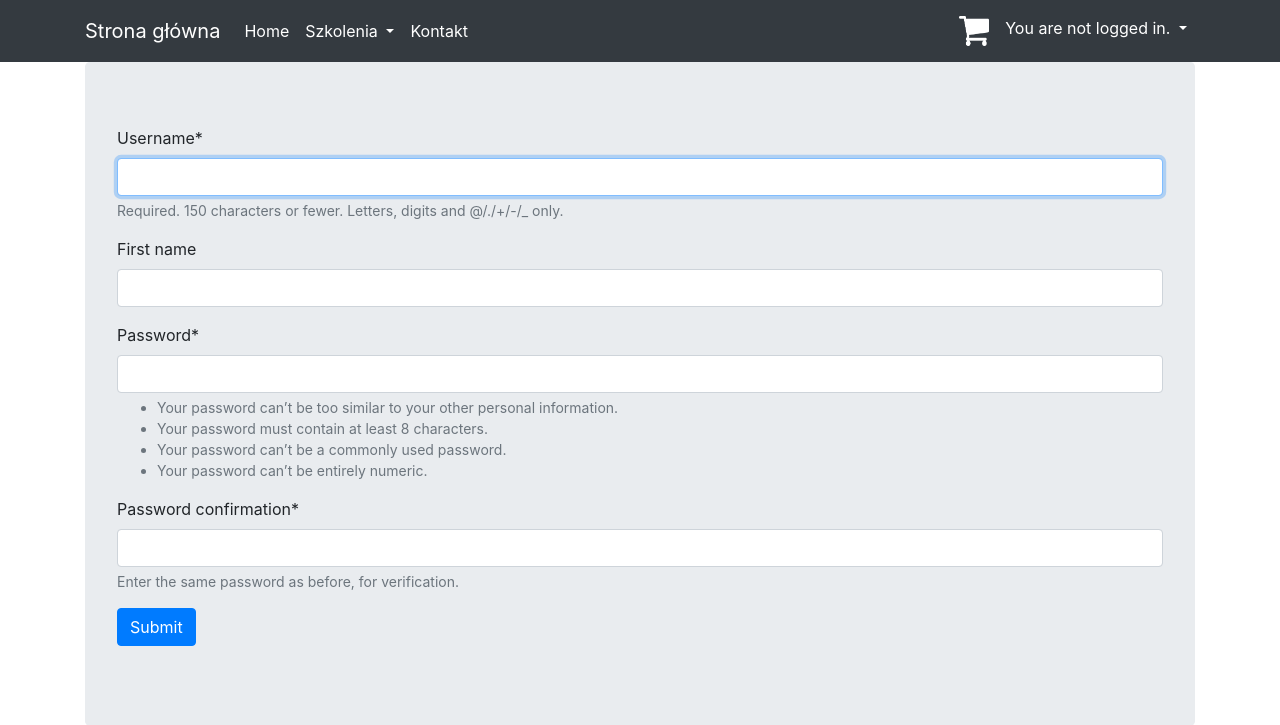
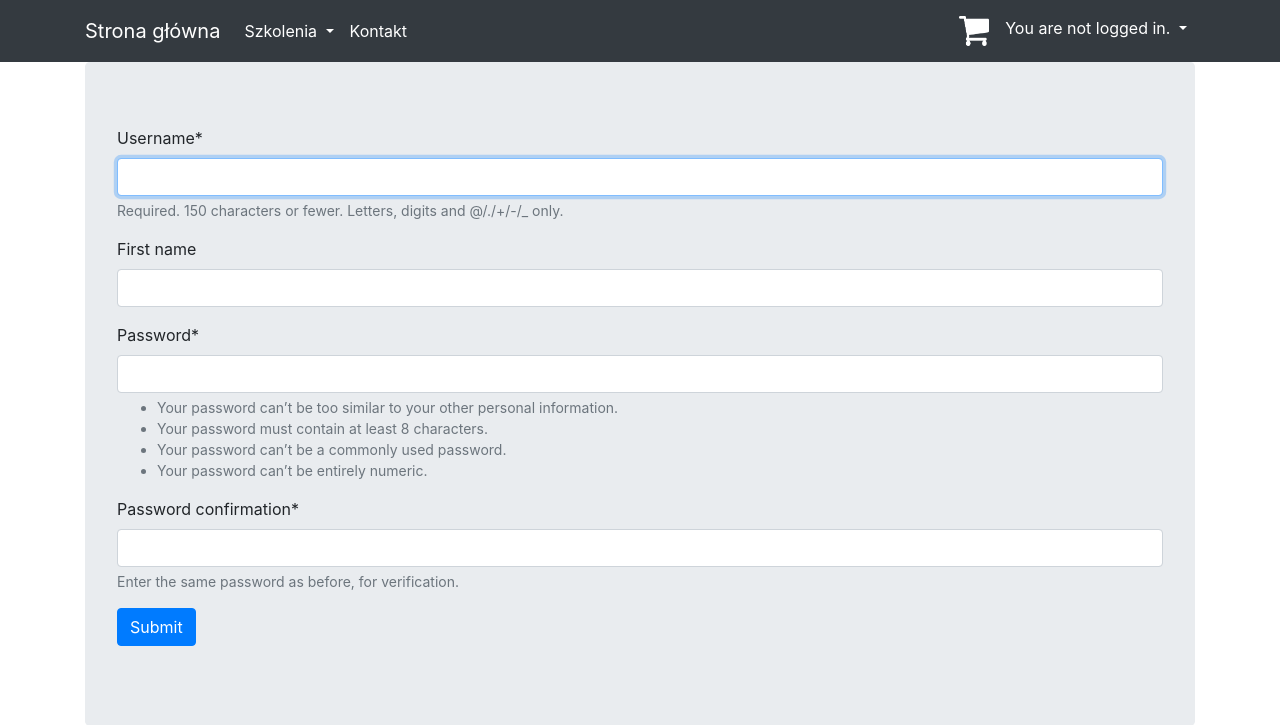
Before and after one commit to MarcinH91/Bhp_project, a Django app: page /accounts/sign_up/ in a window 1280 px wide. Shown: the top 725 px of the page. Run offline with Django 3.2, Linux system fonts and the light colour scheme; some libraries are stand-ins or nearby versions.

Commit message:
Remove Home from nav bar

```diff
--- a/Bhp_project/templates/base.html
+++ b/Bhp_project/templates/base.html
@@ -17,9 +17,6 @@
         </button>
         <div class="collapse navbar-collapse" id="navbarNavAltMarkup">
             <div class="navbar-nav">
-                <a class="nav-item nav-link active" href="/">
-                    Home
-                </a>
                 <div class="nav-item dropdown dropdown-menu-center">
                     <a class="nav-link active dropdown-toggle" href="#" data-toggle="dropdown">
                         Szkolenia
```
